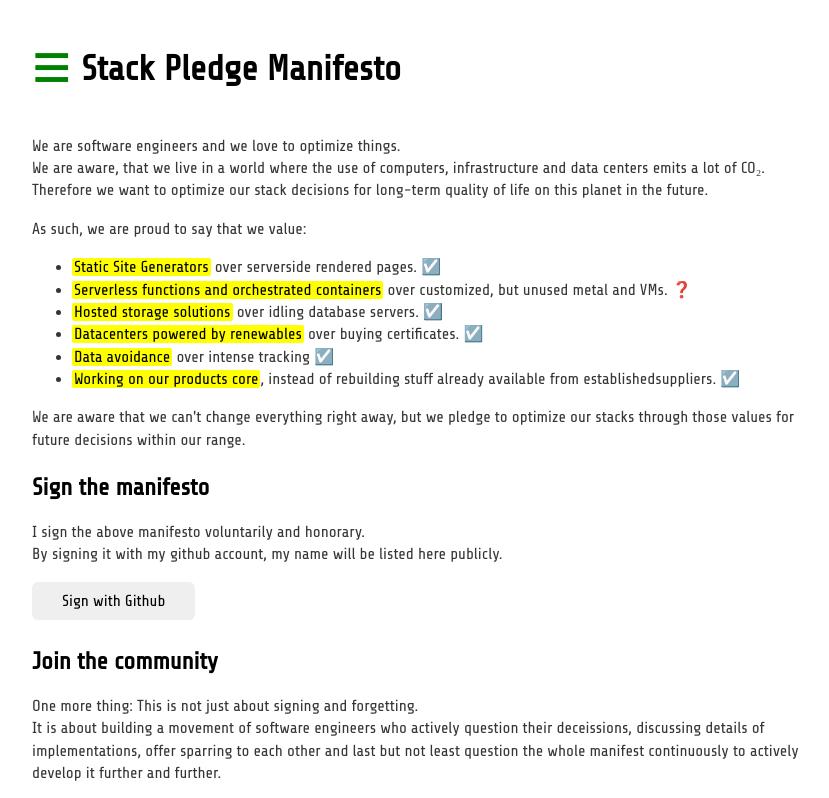
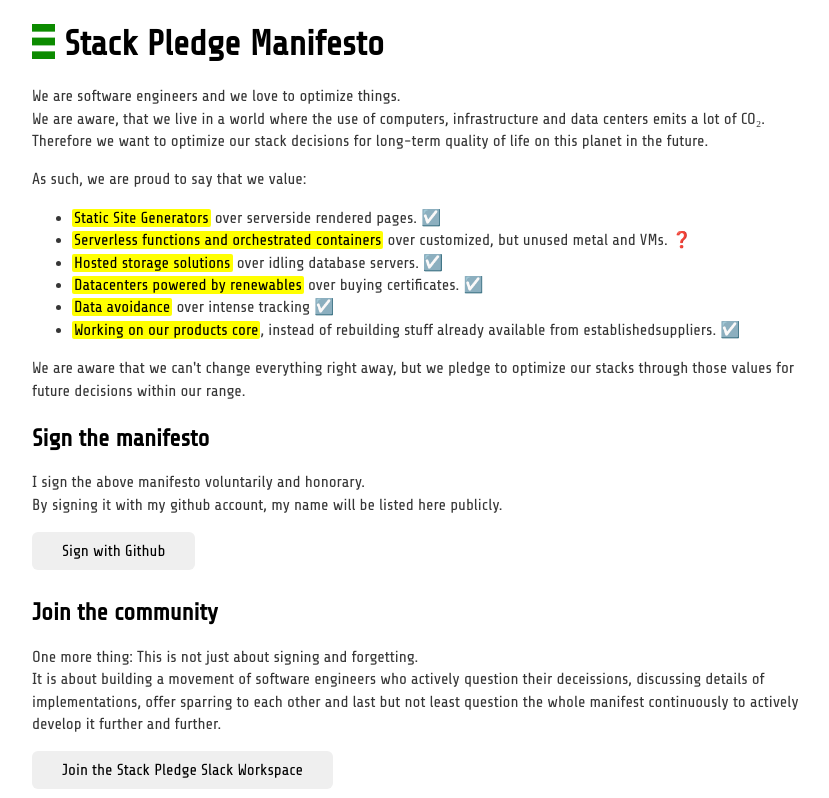
Before and after one commit to StackPledge/manifesto, a plain HTML site: page index.html in a window 1280 px wide. Shown: the top 798 px of the page, without its empty margins (208-1037 px from the left). Drawn offline with Linux system fonts and the light colour scheme.

Commit message:
add logo

```diff
--- a/index.css
+++ b/index.css
@@ -23,8 +23,7 @@
 body {
   font-family: "Share Tech";
 }
-span.logo {
-  font-size: 2em;
-  vertical-align: -11%;
-  color: green;
+.logo {
+  height: 1em;
+  vertical-align: text-top;
 }
--- a/index.html
+++ b/index.html
@@ -12,7 +12,7 @@
 
 <body>
 
-    <h1><span class="logo">≡</span> Stack Pledge Manifesto</h1>
+    <h1><img src="images/halfburger.svg" class="logo" /> Stack Pledge Manifesto</h1>
     <p>
         We are software engineers and we love to optimize things.<br />
         We are aware, that we live in a world where the use of computers, infrastructure and data centers emits a lot of
```
Also changed, not shown: images/halfburger.png (added), images/halfburger.svg (added), images/halfburger@2x.png (added).
